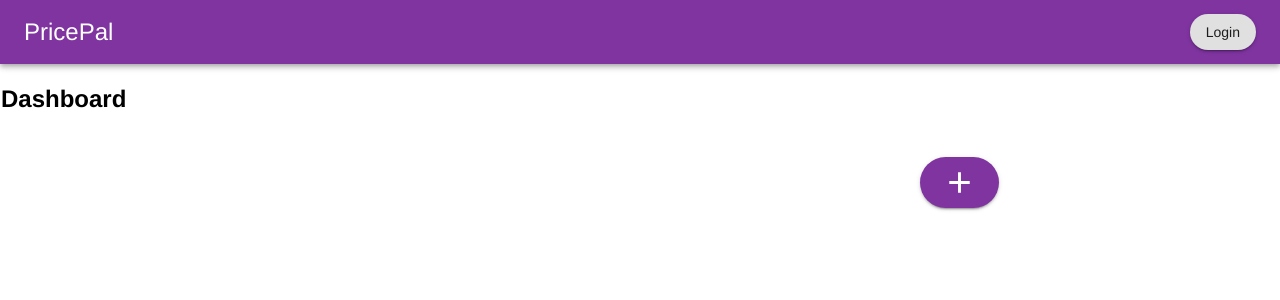
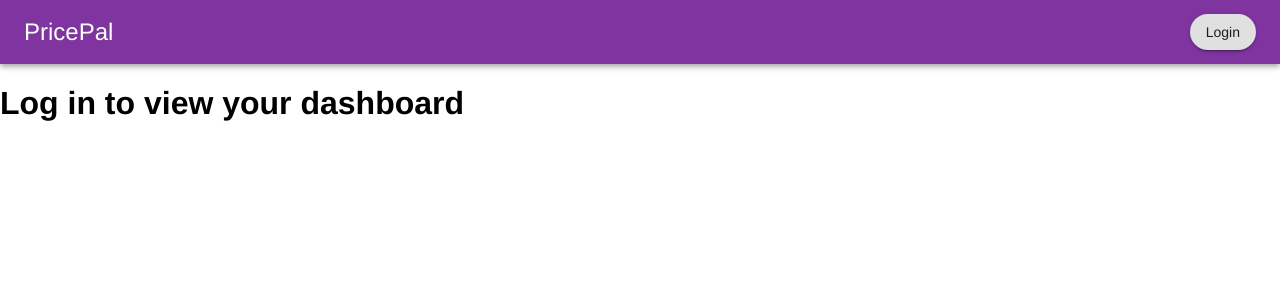
Before and after one commit to bill-li1/PricePal, a Next.js app in the folder client/: page /dashboard in a window 1280 px wide. Shown: the top 300 px of the page. Built offline with nearby package versions, Linux system fonts and the light colour scheme.

Commit message:
finsihed dashboard

```diff
--- a/client/ApolloProvider.jsx
+++ /dev/null
@@ -1 +0,0 @@
-import React from 'react';
--- a/client/pages/dashboard.jsx
+++ b/client/pages/dashboard.jsx
@@ -1,34 +1,33 @@
-import { makeStyles } from '@material-ui/core';
+import { useQuery } from '@apollo/client';
+import { Grid, makeStyles } from '@material-ui/core';
 import { CreateGroupButton } from 'components/CreateGroupButton';
 import { CreateGroupForm } from 'components/CreateGroupForm';
-import { useState } from 'react';
+import { GroupCard } from 'components/GroupCard';
+import { AuthContext } from 'context/auth';
+import gql from 'graphql-tag';
+import { useContext, useState } from 'react';
 
 const useStyles = makeStyles((theme) => ({
   root: {
-    padding: 1,
+    padding: theme.spacing(2),
   },
   button: {
-    position: 'sticky',
-    bottom: 16,
+    // position: 'sticky',
     float: 'right',
     zIndex: 100,
     marginTop: theme.spacing(3),
-    [theme.breakpoints.up('md')]: {
-      marginRight: theme.spacing(30),
-      bottom: '3%',
-    },
-    [theme.breakpoints.up('lg')]: {
-      marginRight: theme.spacing(35),
-    },
-    [theme.breakpoints.up('xl')]: {
-      marginRight: theme.spacing(20),
-    },
+    marginRight: theme.spacing(5),
   },
 }));
 
 export default function Dashboard() {
   const styles = useStyles();
+  const { user } = useContext(AuthContext);
   const [createGroup, setCreateGroup] = useState(false);
+
+  if (!user) {
+    return <h1>Log in to view your dashboard</h1>;
+  }
 
   const handleCreateGroupClick = () => {
     setCreateGroup(true);
@@ -36,13 +35,56 @@ export default function Dashboard() {
   const handleCloseCreateGroup = () => {
     setCreateGroup(false);
   };
+
+  const { loading, data } = useQuery(GET_USER, {
+    onError: (error) => {
+      console.log(JSON.stringify(error, null, 2));
+    },
+    variables: {
+      getUserByIdUserId: user.id,
+    },
+  });
   return (
     <section className={styles.root}>
-      <h1>Dashboard</h1>
-      <div className={styles.button}>
-        <CreateGroupButton onClick={handleCreateGroupClick} />
-      </div>
+      <Grid container alignItems="center" justifyContent="center">
+        <Grid item xs={12} md={4}>
+          tBD
+        </Grid>
+        <Grid item xs={12} md={8}>
+          <h1>Dashboard</h1>
+          <Grid container direction="row" spacing={2}>
+            {data &&
+              data.getUserById &&
+              data.getUserById.groups &&
+              data.getUserById.groups.map((group) => {
+                console.log(group);
+                return (
+                  <Grid item xs={12} md={4}>
+                    <GroupCard groupId={group.id} />
+                  </Grid>
+                );
+              })}
+          </Grid>
+          <div className={styles.button}>
+            <CreateGroupButton onClick={handleCreateGroupClick} />
+          </div>
+        </Grid>
+      </Grid>
       <CreateGroupForm open={createGroup} onClose={handleCloseCreateGroup} />
     </section>
   );
 }
+
+const GET_USER = gql`
+  query Query($getUserByIdUserId: ID!) {
+    getUserById(userId: $getUserByIdUserId) {
+      email
+      profileImg
+      firstName
+      lastName
+      groups {
+        id
+      }
+    }
+  }
+`;
--- a/client/src/components/CreateGroupButton.jsx
+++ b/client/src/components/CreateGroupButton.jsx
@@ -1,10 +1,22 @@
-import { Button } from '@material-ui/core';
+import { Button, makeStyles } from '@material-ui/core';
 import AddIcon from '@material-ui/icons/Add';
 
+const useStyles = makeStyles((theme) => ({
+  button: {
+    borderRadius: '5em',
+  },
+}));
+
 export function CreateGroupButton(props) {
+  const styles = useStyles();
   return (
     <div>
-      <Button color="primary" size="large" onClick={props.onClick}>
+      <Button
+        color="primary"
+        size="large"
+        onClick={props.onClick}
+        className={styles.button}
+      >
         <AddIcon fontSize="large" />
       </Button>
     </div>
--- a/client/src/components/CreateGroupForm.jsx
+++ b/client/src/components/CreateGroupForm.jsx
@@ -20,7 +20,8 @@ export function CreateGroupForm(props) {
   const [values, setValues] = useState({
     title: '',
     description: '',
-    bannerImg: 'google.ca',
+    bannerImg:
+      'https://material-ui.com/static/images/cards/contemplative-reptile.jpg',
     locked: false,
     active: true,
     users: user ? [user.id] : null,
@@ -40,13 +41,28 @@ export function CreateGroupForm(props) {
   const [addGroup, { loading }] = useMutation(CREATE_GROUP, {
     update(_, { data: { createGroup: groupData } }) {
       console.log(groupData);
-      context.login(groupData);
+      addGroupToUser({
+        variables: {
+          addGroupUserGroupId: groupData.id,
+          addGroupUserUserId: user.id,
+        },
+      });
     },
     onError: (error) => {
       console.log(JSON.stringify(error, null, 2));
       if (error.graphQLErrors[0].extensions) {
         setErrors(error.graphQLErrors[0].extensions.errors);
       }
+    },
+  });
+
+  const [addGroupToUser] = useMutation(ADD_GROUP_TO_USER, {
+    update(_, { data: { addGroupToUser: data } }) {
+      console.log(data);
+    },
+    onError: (error) => {
+      console.log(JSON.stringify(error, null, 2));
+      setErrors(error.graphQLErrors[0].extensions.errors);
     },
   });
 
@@ -152,3 +168,11 @@ const CREATE_GROUP = gql`
     }
   }
 `;
+
+const ADD_GROUP_TO_USER = gql`
+  mutation Mutation($addGroupUserGroupId: ID, $addGroupUserUserId: ID) {
+    addGroupUser(groupId: $addGroupUserGroupId, userId: $addGroupUserUserId) {
+      id
+    }
+  }
+`;
--- /dev/null
+++ b/client/src/components/GroupCard.jsx
@@ -0,0 +1,78 @@
+import { useQuery } from '@apollo/client';
+import {
+  Card,
+  CardActionArea,
+  CardContent,
+  CardMedia,
+  Grid,
+  Typography,
+} from '@material-ui/core';
+import { makeStyles } from '@material-ui/styles';
+import gql from 'graphql-tag';
+import LockIcon from '@material-ui/icons/Lock';
+import LockOpenIcon from '@material-ui/icons/LockOpen';
+
+const useStyles = makeStyles((theme) => ({
+  root: {
+    maxWidth: 345,
+    minWidth: 200,
+  },
+  media: {
+    height: 140,
+  },
+  container: {
+    flexGrow: 1,
+  },
+  space: {
+    flexGrow: 1,
+  },
+}));
+
+export function GroupCard(props) {
+  const styles = useStyles();
+
+  const { loading, data } = useQuery(GET_GROUP, {
+    onError: (error) => {
+      console.log(JSON.stringify(error, null, 2));
+    },
+    variables: {
+      getGroupByIdGroupId: props.groupId,
+    },
+  });
+  if (!data) {
+    return <h1>Could not get group data</h1>;
+  }
+  console.log('groupId', props.groupId);
+  console.log('data', data);
+
+  const groupData = data.getGroupById;
+  return (
+    <Card className={styles.root}>
+      <CardActionArea>
+        <CardMedia className={styles.media} image={groupData.bannerImg} />
+        <CardContent>
+          <Typography variant="h1">
+            <Grid container alignItems="center" className={styles.container}>
+              {groupData.title}
+              <div className={styles.space} />
+              {groupData.locked ? <LockIcon /> : <LockOpenIcon />}
+            </Grid>
+          </Typography>
+          <Typography variant="subtitle1">{groupData.description}</Typography>
+        </CardContent>
+      </CardActionArea>
+    </Card>
+  );
+}
+
+const GET_GROUP = gql`
+  query Query($getGroupByIdGroupId: ID!) {
+    getGroupById(groupId: $getGroupByIdGroupId) {
+      title
+      description
+      bannerImg
+      active
+      locked
+    }
+  }
+`;
```
Also changed, not shown: client/pages/Register.jsx (+2 -6 lines), 1 other file (tests, documents, lock files or other folders).
